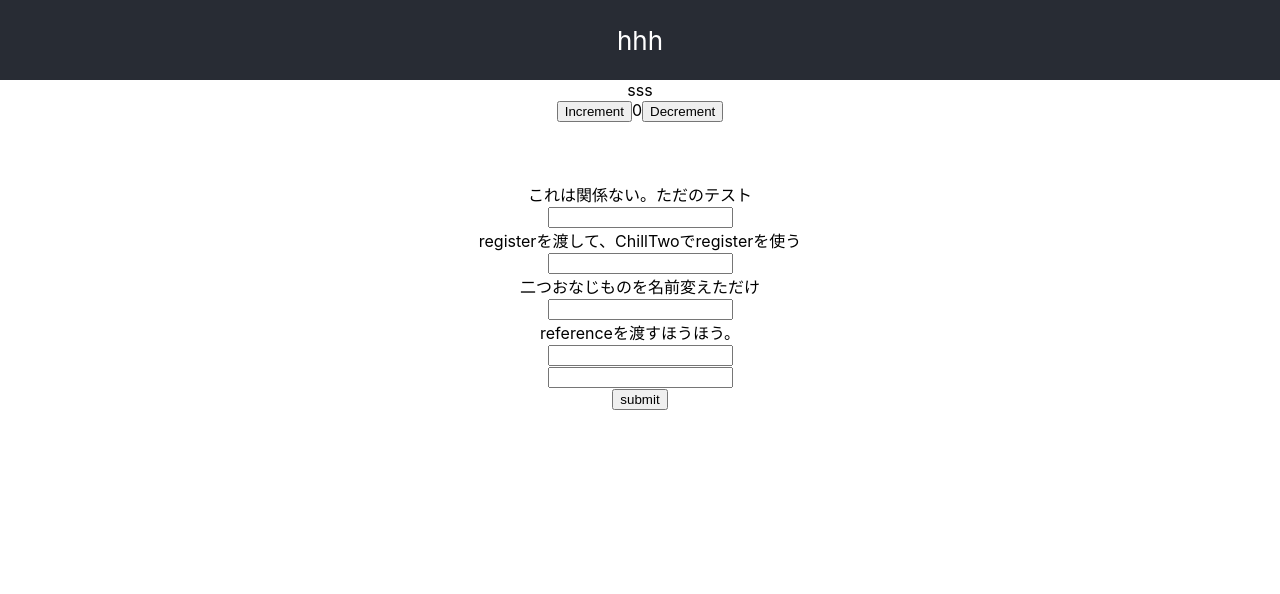
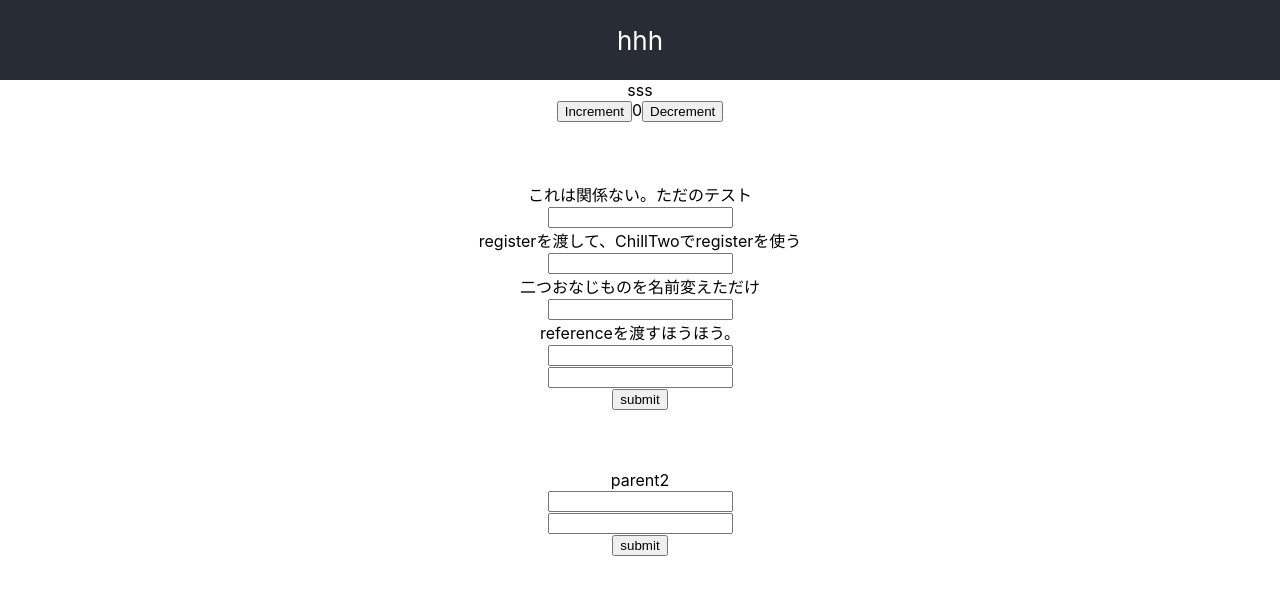
Before and after one commit to morninng/sample-react-confirmation, a React (Create React App) app: page / in a window 1280 px wide. Shown: the top 594 px of the page. Built offline with nearby package versions, Linux system fonts and the light colour scheme.

Commit message:
useform with provider context

```diff
--- a/src/App.tsx
+++ b/src/App.tsx
@@ -3,6 +3,7 @@ import logo from './logo.svg';
 import './App.css';
 import {Counter} from './counter/Counter'
 import {Parent} from './form/parent'
+import {Parent2} from './form2/parent2'
 
 function App() {
   return (
@@ -29,6 +30,13 @@ function App() {
         <br />
         <br />
         <Parent />
+
+        <br />
+        <br />
+        <br />
+
+
+        <Parent2 />
       </body>
     </div>
   );
--- a/src/form/chillThree.tsx
+++ b/src/form/chillThree.tsx
@@ -20,7 +20,6 @@ export const ChillThree: React.FC<ChillProps> = React.forwardRef<HTMLInputElemen
       onChange(e)
     }
 
-
     return (
       <div>
         <input
--- /dev/null
+++ b/src/form2/chitt.tsx
@@ -0,0 +1,26 @@
+import React from 'react'
+import { useFormContext } from "react-hook-form"
+
+// https://stackoverflow.com/questions/57750777/generics-error-with-forwardref-property-ref-does-not-exist-on-type-intrinsic
+
+interface ChittProps {
+  formRegistrationName: string
+  maxLength?: number
+  isRequired?: boolean
+}
+
+export const Chitt: React.FC<ChittProps> = ({ formRegistrationName, isRequired = true, maxLength = undefined}) => {
+
+    const { register } = useFormContext()
+
+    console.log(maxLength);
+    console.log("formRegistrationName", formRegistrationName)
+
+    return (
+        <div>
+          <input
+            {...register(formRegistrationName, {required: isRequired, maxLength: maxLength}) }
+          />
+        </div>
+      )
+  }
--- /dev/null
+++ b/src/form2/parent2.tsx
@@ -0,0 +1,36 @@
+import React from 'react'
+import { useForm, FormProvider } from 'react-hook-form'
+import { Chitt } from './chitt'
+
+export const Parent2: React.FC = () => {
+  const methods = useForm()
+
+
+  React.useEffect(() => {
+    const subscription = methods.watch((value, { name, type }) =>
+      console.log("ss", value, name, type)
+    )
+    return () => subscription.unsubscribe()
+  }, [methods.watch])
+
+
+
+  const onSubmit = (data: any) => console.log("submit", data)
+
+
+
+
+
+  return (
+    <FormProvider {...methods}>
+      <div>parent2</div>
+      <form onSubmit={methods.handleSubmit(onSubmit)}>
+
+        <Chitt  formRegistrationName="hoge" maxLength={2} />
+        <Chitt  formRegistrationName="fuga"  />
+
+        <button type="submit">submit</button>
+      </form>
+    </FormProvider>
+  )
+}
```
